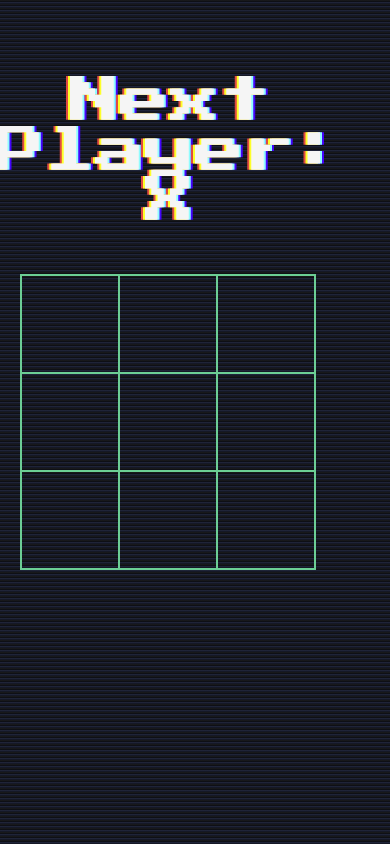
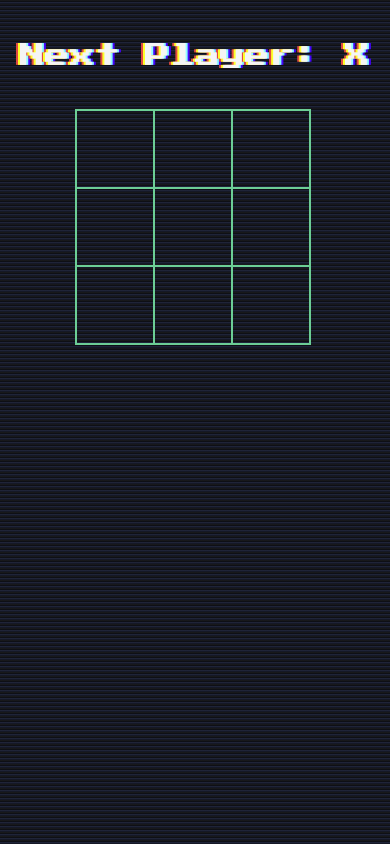
Before and after one commit to PrzemyslawTrabuc/react-tic-tac-toe, a React (Create React App) app: page / in a window 390 px wide. Built offline with nearby package versions, Linux system fonts and the light colour scheme.

Commit message:
fixed responsivity (still in testing)

```diff
--- a/src/index.css
+++ b/src/index.css
@@ -23,7 +23,6 @@ body
     #10121d 4px
   );
     font-family:'Gaming';
-    margin:auto;
     color:whitesmoke;
     -webkit-touch-callout: none; /* iOS Safari */
     -webkit-user-select: none; /* Safari */
@@ -31,8 +30,8 @@ body
        -moz-user-select: none; /* Old versions of Firefox */
         -ms-user-select: none; /* Internet Explorer/Edge */
             user-select: none; /* Non-prefi */
+
   }
-
   ol, ul {
     padding-left: 30px;
   }
@@ -42,29 +41,28 @@ body
     content: "";
     display: table;
   }
+  .board-row
+  {
+    width:300px;
+    margin:auto;
+  }
 
   .status {
     text-shadow: -2px 0 0 #fdff2a,
     -4px 0 0 #df4a42,
     2px 0 0 #91fcfe,
     4px 0 0 #4405fc;
-    margin-bottom: 50px;
-    margin-top:9vh;
-    width:auto;
-    margin-right:auto;
-    margin-left:auto;
-    text-align: center;
+    margin-top:5%;
+    margin-bottom:5%;
   }
 
   .square {
     font-family:'Gaming';
     background: transparent;
     border: 2px solid rgba(108, 206, 149,1);
-    float: left;
     font-size: 50px;
     font-weight: bold;
-    line-height: 34px;
-    height: 34px;
+    float:left;
     margin-right: -2px;
     margin-top: -2px;
     padding: 0;
@@ -86,24 +84,16 @@ body
     background: #ddd;
   }
 
-  .game {
-    display: flex;
-    flex-direction: row;
-    align-items: center;
-    justify-content: center;
-  }
-
   #board
   {
-    justify-content: center;
-    width:300px;
-    clear:both;
-    margin:auto;
+    width:100%;
   }
 
   .winner, .status
   {
     font-size: 50px;
+    width: 100%;
+    text-align: center;
   }
   .winner
   {
@@ -111,22 +101,19 @@ body
     -4px 0 0 #df4a42,
     2px 0 0 #91fcfe,
     4px 0 0 #4405fc;
-    margin-top:50px;
-    text-align: center;
-    width:auto;
-    margin-right:auto;
-    margin-left:auto;
+    margin-top:5%;
+    width:100%;
     animation:blinking_text 0.9s infinite;
+    margin-bottom:5%
   }
-  .game-info {
-    margin-left: 20px;
+
+  #reset_button_div button
+  {
+    width:100%;
   }
 
   .resetButton
   {
-    margin-top:50px;
-    width:100%;
-    height:auto;
     color:whitesmoke;
     background-color: transparent;
     border:none;
@@ -136,8 +123,8 @@ body
     -4px 0 0 #df4a42,
     2px 0 0 #91fcfe,
     4px 0 0 #4405fc;
-    letter-spacing: 20px;
-    text-align: center;
+    letter-spacing: 10px;
+
   }
 
   .resetButton:hover
@@ -145,9 +132,24 @@ body
     color:yellowgreen;
   }
 
-  @media screen and (max-width: 100px) {
-    .winner, .status
+  @media screen and (max-width:700px) {
+    .winner, .status, .square, .resetButton
     {
-      font-size: 10px;
+      font-size:25px;
     }
+    .square
+    {
+      width:80px;
+      height: 80px;
+    }
+    .board-row
+  {
+    width:240px;
+    margin:auto;
   }
+  .winner, .status, .resetButton, #board
+  {
+    margin-top:11vw;
+  }
+
+  }
--- a/src/index.jsx
+++ b/src/index.jsx
@@ -149,7 +149,7 @@ function Square(props) {
           </div>
           </div>
           <div className="winner">{winner_message}</div>
-          <p>{this.renderResetButton()}</p>
+          <div id="reset_button_div">{this.renderResetButton()}</div>
         </div>
       );
     }
```
